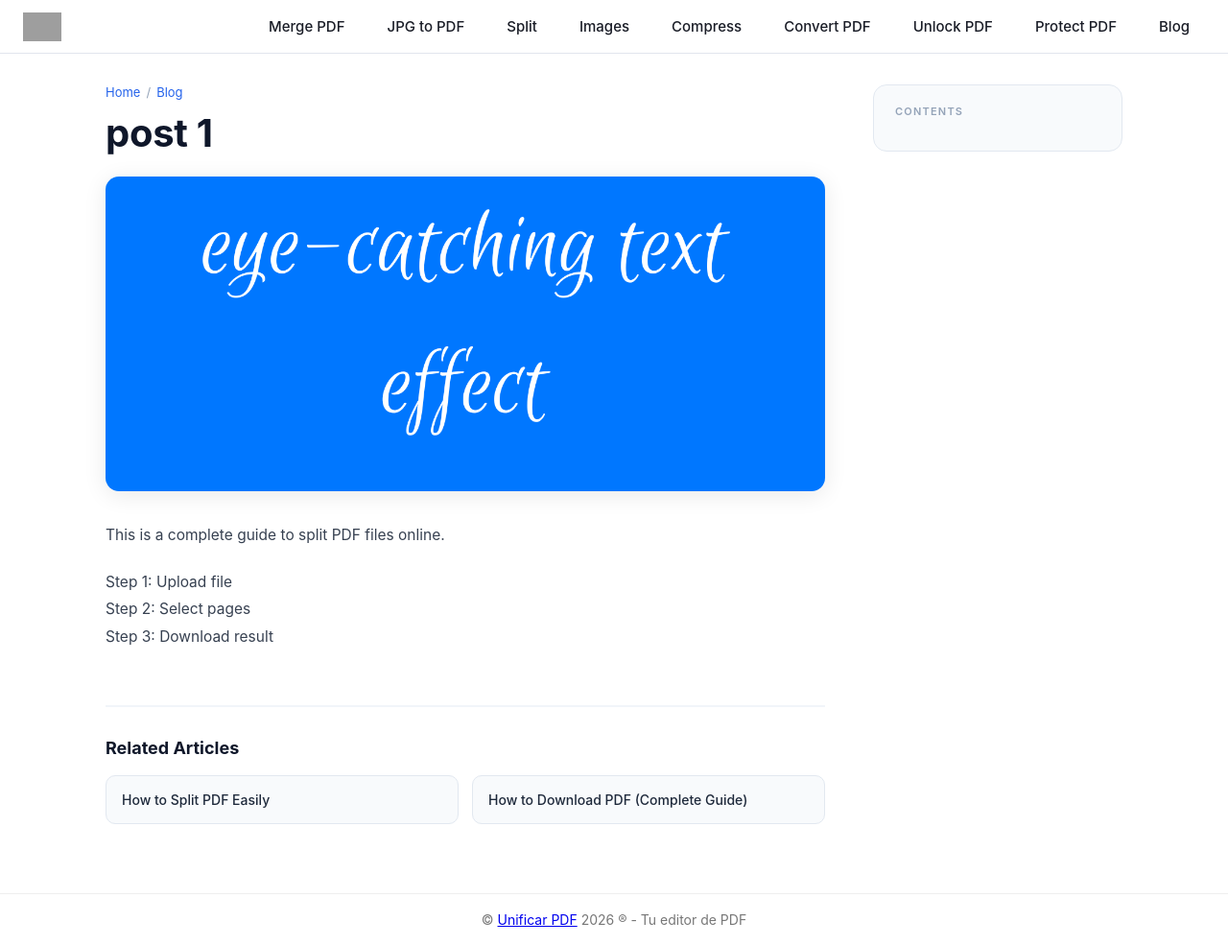
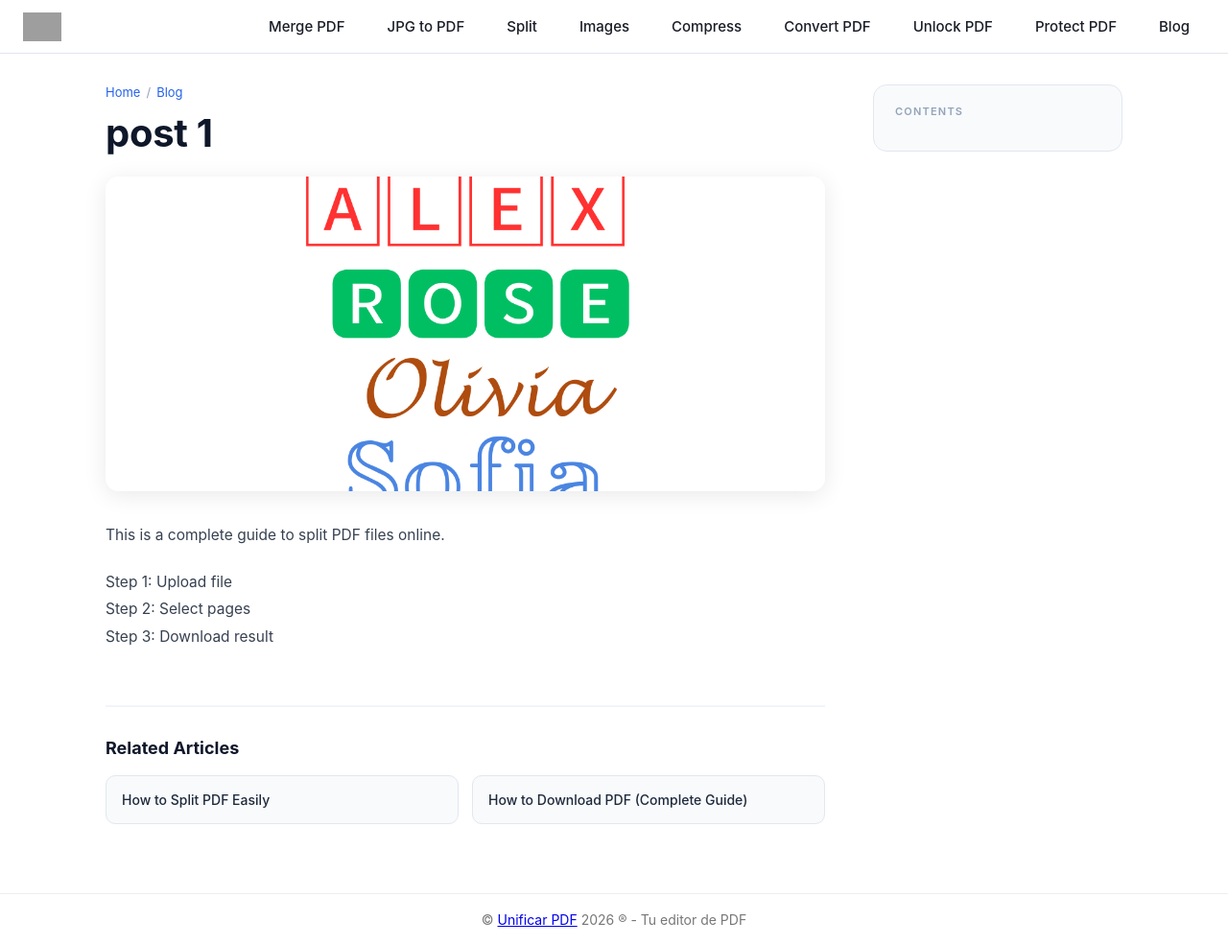
Before and after one commit to rforrupesh/pdf, a Jekyll site: the page built from _posts/2026-04-28-how-to-split-pdf.md, in a window 1280 px wide. Shown: the whole page at 96% size. Built offline with Jekyll 4.4.1, drawn with Linux system fonts in a browser that asks for light colours; grey boxes are pictures that could not be loaded.

Commit message:
Update 2026-04-28-how-to-split-pdf.md

```diff
--- a/_posts/2026-04-28-how-to-split-pdf.md
+++ b/_posts/2026-04-28-how-to-split-pdf.md
@@ -1,7 +1,7 @@
 ---
 layout: post
 title: "post 1"
-thumbnail: /assets/img/Fancy-Text-Style.png
+thumbnail: /assets/img/Stylish-Name.png
 ---
 
 This is a complete guide to split PDF files online.
```
